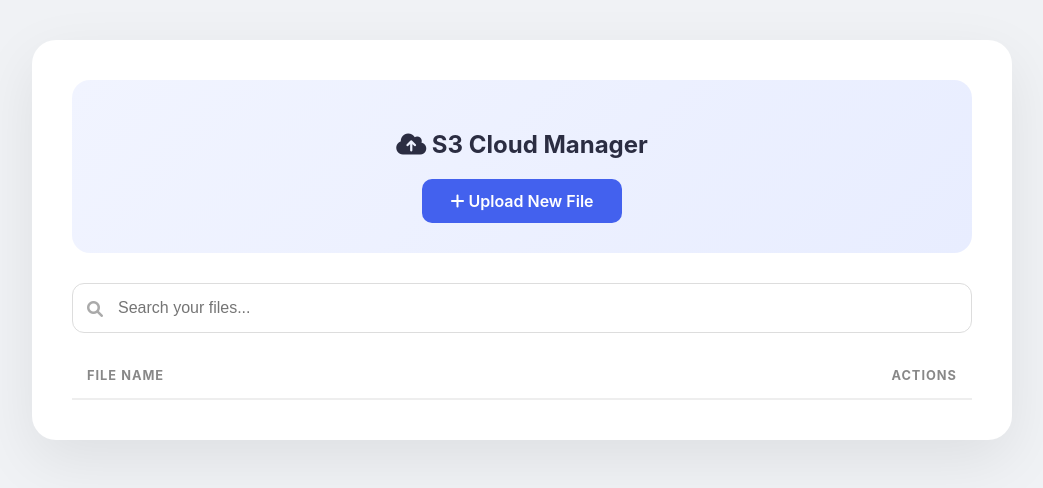
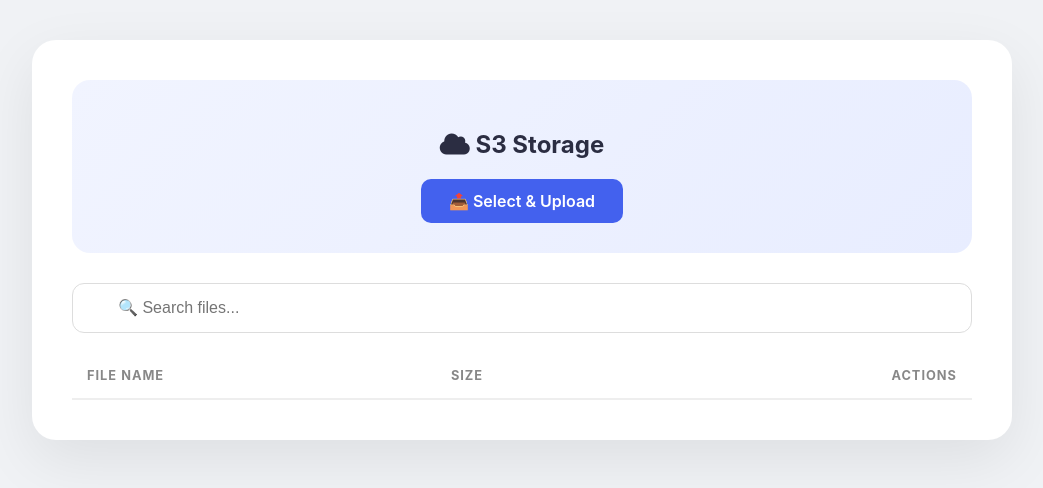
Before and after one commit to Shirshak14/Flask-File-Manager, a Flask app: page / in a window 1280 px wide. Shown: the top 488 px of the page, without its empty margins (118-1161 px from the left). Run offline with Flask 3, Linux system fonts and the light colour scheme; data that the repository does not hold is empty.

Commit message:
UI Overhaul: Added Live Search, File Icons, Sizes, and S3 Logic Fixes

```diff
--- a/app.py
+++ b/app.py
@@ -1,73 +1,110 @@
 import os
-from flask import Flask, request, render_template, redirect, url_for
 import boto3
+from flask import Flask, render_template, request, redirect, url_for
 from dotenv import load_dotenv
 
-# 1. This tells Python exactly where THIS script lives
+# Get the absolute path of the folder containing app.py
 basedir = os.path.abspath(os.path.dirname(__file__))
+env_path = os.path.join(basedir, '.env')
 
-# 2. Force it to load the .env file from that specific folder
-load_dotenv(os.path.join(basedir, '.env'))
+# Load the file using the absolute path
+load_dotenv(dotenv_path=env_path, override=True)
 
-template_dir = r'C:\Users\Admin\Desktop\cloud-file-upload-2\Cloud 2\templates'
-app = Flask(__name__, template_folder=template_dir)
+print(f"DEBUG: Checking path: {env_path}")
+print(f"DEBUG: File exists at path: {os.path.exists(env_path)}")
+print(f"DEBUG: Access Key exists: {bool(os.getenv('S3_ACCESS_KEY'))}")
+app = Flask(__name__)
 
-# 3. GET variables with a fallback (so it never returns 'None')
-BUCKET_NAME = os.getenv("S3_BUCKET_NAME", "shirshak-file-upload-123")
-AWS_ACCESS_KEY = os.getenv("AWS_ACCESS_KEY")
-AWS_SECRET_KEY = os.getenv("AWS_SECRET_KEY")
+# 2. AWS Configuration
+S3_ACCESS_KEY = os.getenv('S3_ACCESS_KEY')
+S3_SECRET_KEY = os.getenv('S3_SECRET_KEY')
+S3_REGION = os.getenv('S3_REGION')
+BUCKET_NAME = os.getenv('BUCKET_NAME')
 
-# Create the client using these variables
+# 3. Initialize S3 Client
 s3 = boto3.client(
     's3',
-    aws_access_key_id=AWS_ACCESS_KEY,
-    aws_secret_access_key=AWS_SECRET_KEY
+    aws_access_key_id=S3_ACCESS_KEY,
+    aws_secret_access_key=S3_SECRET_KEY,
+    region_name=S3_REGION
 )
+
+# --- ROUTES ---
 
 @app.route('/')
 def index():
-    # ... (rest of your listing code)
-    # List all objects in the bucket
     files = []
     try:
+        # 1. Fetch from S3
         response = s3.list_objects_v2(Bucket=BUCKET_NAME)
+
+        # 2. Check if 'Contents' actually exists in the response
         if 'Contents' in response:
             for obj in response['Contents']:
-                # Generate a temporary link for each file
+                size_bytes = obj['Size']
+
+                # Conversion logic
+                if size_bytes < 1024:
+                    size_str = f"{size_bytes} B"
+                elif size_bytes < 1024**2:
+                    size_str = f"{round(size_bytes/1024, 1)} KB"
+                else:
+                    size_str = f"{round(size_bytes/(1024**2), 1)} MB"
+
                 url = s3.generate_presigned_url(
                     'get_object',
                     Params={'Bucket': BUCKET_NAME, 'Key': obj['Key']},
                     ExpiresIn=3600
                 )
-                files.append({'name': obj['Key'], 'url': url})
+
+                files.append({
+                    'name': obj['Key'],
+                    'size': size_str,
+                    'url': url
+                })
+        else:
+            print("💡 Info: Bucket is currently empty.")
+
     except Exception as e:
-        print(f"Error listing files: {e}")
+        # This will print the EXACT AWS error in your terminal
+        print(f"❌ AWS Error: {e}")
 
+    # 3. Always return the template, even if files is empty
     return render_template('index.html', files=files)
 
 @app.route('/upload', methods=['POST'])
-def upload():
-    file = request.files.get('file')
-    if file and file.filename != '':
-        s3.upload_fileobj(
-            file,
-            BUCKET_NAME,
-            file.filename,
-            ExtraArgs={'ContentType': file.content_type}
-        )
+def upload_file():
+    if 'file' not in request.files:
+        return redirect(request.url)
+
+    file = request.files['file']
+    if file.filename == '':
+        return redirect(request.url)
+
+    if file:
+        try:
+            # Upload to S3
+            s3.upload_fileobj(
+                file,
+                BUCKET_NAME,
+                file.filename,
+                ExtraArgs={"ContentType": file.content_type}
+            )
+            print(f"✅ Successfully uploaded {file.filename}")
+        except Exception as e:
+            print(f"❌ Upload Error: {e}")
+
     return redirect(url_for('index'))
 
 @app.route('/delete/<filename>', methods=['POST'])
 def delete_file(filename):
     try:
         s3.delete_object(Bucket=BUCKET_NAME, Key=filename)
-        print(f"✅ Deleted {filename} from {BUCKET_NAME}")
+        print(f"🗑️ Deleted {filename} from S3")
     except Exception as e:
-        print(f"❌ Error deleting file: {e}")
+        print(f"❌ Delete Error: {e}")
 
     return redirect(url_for('index'))
 
 if __name__ == '__main__':
-    print(f"Checking for templates in: {template_dir}")
-    print(f"Does index.html exist there? {os.path.exists(os.path.join(template_dir, 'index.html'))}")
     app.run(debug=True)
--- a/templates/index.html
+++ b/templates/index.html
@@ -8,31 +8,27 @@
 </head>
 <body>
 
-<div id="toast" class="toast">Action Successful!</div>
-
 <div class="container">
     <div class="upload-section">
-        <h2><i class="fa-solid fa-cloud-arrow-up"></i> S3 Cloud Manager</h2>
+        <h2><i class="fa-solid fa-cloud"></i> S3 Storage</h2>
         <form action="/upload" method="POST" enctype="multipart/form-data" id="mainUploadForm">
             <input type="file" name="file" id="fileInput" style="display: none;" onchange="handleUpload()">
-            <label for="fileInput" class="upload-btn">
-                <i class="fa-solid fa-plus"></i> Upload New File
-            </label>
+            <label for="fileInput" class="upload-btn">📤 Select & Upload</label>
         </form>
-        <div id="uploadStatus" style="display:none; margin-top:10px; color: var(--primary);">
-            <i class="fas fa-spinner fa-spin"></i> Uploading to AWS...
+        <div id="uploadStatus" style="display:none; margin-top:10px; color: #4361ee;">
+            <i class="fas fa-spinner fa-spin"></i> Uploading...
         </div>
     </div>
 
     <div class="search-container">
-        <i class="fa-solid fa-magnifying-glass search-icon"></i>
-        <input type="text" id="searchInput" placeholder="Search your files..." onkeyup="filterFiles()">
+        <input type="text" id="searchInput" placeholder="🔍 Search files..." onkeyup="filterFiles()">
     </div>
 
     <table>
         <thead>
             <tr>
                 <th>FILE NAME</th>
+                <th>SIZE</th>
                 <th style="text-align: right;">ACTIONS</th>
             </tr>
         </thead>
@@ -41,17 +37,18 @@
             <tr class="file-row">
                 <td class="file-name">
                     <i class="fa-regular
-                        {% if file.name.endswith('.pdf') %}fa-file-pdf text-danger
-                        {% elif file.name.endswith(('.jpg', '.png', '.jpeg')) %}fa-file-image text-primary
-                        {% elif file.name.endswith(('.mp4', '.mov')) %}fa-file-video text-success
+                        {% if file.name.lower().endswith('.pdf') %}fa-file-pdf
+                        {% elif file.name.lower().endswith(('.jpg', '.png', '.jpeg')) %}fa-file-image
+                        {% elif file.name.lower().endswith(('.mp4', '.mov')) %}fa-file-video
                         {% else %}fa-file-lines{% endif %}
                     "></i>
                     <strong>{{ file.name }}</strong>
                 </td>
+                <td style="color: #888;">{{ file.size }}</td>
                 <td style="text-align: right;">
                     <a href="{{ file.url }}" target="_blank" class="btn-view"><i class="fa-solid fa-eye"></i></a>
                     <form action="{{ url_for('delete_file', filename=file.name) }}" method="POST" style="display:inline;">
-                        <button type="submit" class="btn-delete" onclick="return confirm('Delete this file?')">
+                        <button type="submit" class="btn-delete" onclick="return confirm('Delete?')">
                             <i class="fa-solid fa-trash-can"></i>
                         </button>
                     </form>
@@ -63,35 +60,19 @@
 </div>
 
 <script>
-// Search function
 function filterFiles() {
     let input = document.getElementById('searchInput').value.toLowerCase();
     let rows = document.querySelectorAll('.file-row');
     rows.forEach(row => {
-        let fileName = row.querySelector('.file-name').textContent.toLowerCase();
-        row.style.display = fileName.includes(input) ? "" : "none";
+        let name = row.querySelector('.file-name').textContent.toLowerCase();
+        row.style.display = name.includes(input) ? "" : "none";
     });
 }
-
-// Improved Upload Handler
 function handleUpload() {
     const input = document.getElementById('fileInput');
-    const status = document.getElementById('uploadStatus');
-    const label = document.querySelector('.upload-btn');
-
     if (input.files.length > 0) {
-        // 1. Show the spinner
-        status.style.display = "block";
-
-        // 2. Disable the button so they can't click twice
-        label.style.opacity = "0.5";
-        label.style.pointerEvents = "none";
-        label.innerHTML = '<i class="fas fa-spinner fa-spin"></i> Processing...';
-
-        // 3. Submit after a tiny 100ms delay to ensure the UI updates
-        setTimeout(() => {
-            document.getElementById('mainUploadForm').submit();
-        }, 100);
+        document.getElementById('uploadStatus').style.display = "block";
+        document.getElementById('mainUploadForm').submit();
     }
 }
 </script>
```
